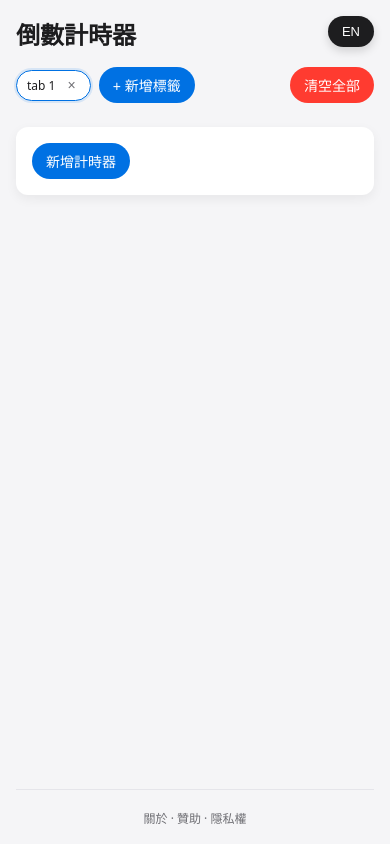
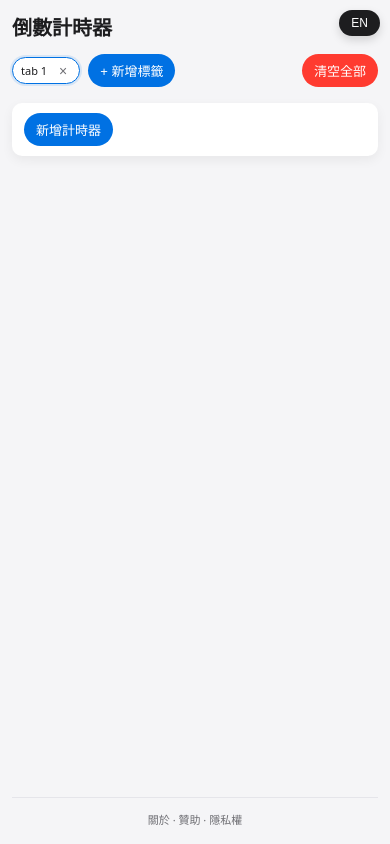
Before and after one commit to SihWeiHuang/countdown-hub, a React (Vite) app: page / in a window 390 px wide. Built offline with nearby package versions, Linux system fonts and the light colour scheme.

Commit message:
add moble device CSS-size

```diff
--- a/src/App.css
+++ b/src/App.css
@@ -424,24 +424,162 @@ body.is-dragging-timer {
   }
 }
 
-/* 窄螢幕：改為直向堆疊，每區塊用整行寬度 */
+/* 窄螢幕：改為直向堆疊；手機專用較緊湊尺寸，減少單張卡片佔高 */
 @media (max-width: 900px) {
+  .app {
+    padding: 12px 12px 16px;
+    padding-top: max(12px, env(safe-area-inset-top));
+  }
+
+  h1 {
+    font-size: 20px;
+  }
+
+  .tabs-bar {
+    margin: 8px 0 10px;
+    flex-wrap: wrap;
+    row-gap: 6px;
+  }
+
+  .tab {
+    padding: 5px 8px;
+  }
+
+  .tab-name {
+    font-size: 11px;
+    max-width: 140px;
+  }
+
+  .add-tab-btn,
+  .control-panel button,
+  .tabs-bar .clear-all-btn {
+    padding: 7px 12px;
+    font-size: 13px;
+  }
+
+  .lang-toggle-btn {
+    top: max(10px, env(safe-area-inset-top));
+    right: max(10px, env(safe-area-inset-right));
+    padding: 6px 12px;
+    font-size: 12px;
+  }
+
+  .timers-container {
+    gap: 6px;
+  }
+
   .timer-card {
     grid-template-columns: 1fr;
+    padding: 5px 8px;
+    border-radius: 9px;
+    font-size: 11px;
+  }
+
+  .timer-zone {
+    padding: 5px 6px;
+    gap: 4px;
   }
 
   .timer-zone + .timer-zone {
     border-left: none;
     border-top: 1px solid #e5e5ea;
-    padding-top: 12px;
-    margin-top: 4px;
+    padding-top: 6px;
+    margin-top: 2px;
   }
 
-  .app {
-    padding: 16px;
+  .zone-row {
+    gap: 6px;
+  }
+
+  .zone-block {
+    gap: 2px;
   }
 
   .stats-row {
-    gap: 40px;
+    gap: 12px;
+    justify-content: space-between;
+    width: 100%;
+    padding: 0 4px;
+  }
+
+  .label-small {
+    font-size: 10px;
+    line-height: 1.2;
+  }
+
+  .timer-total-display,
+  .timer-display {
+    font-size: 14px;
+    line-height: 1.2;
+  }
+
+  .timer-title-input {
+    padding: 3px 6px;
+    font-size: 11px;
+    border-radius: 5px;
+  }
+
+  .time-input-row {
+    gap: 3px;
+    font-size: 10px;
+    flex-wrap: wrap;
+    row-gap: 4px;
+    justify-content: center;
+  }
+
+  .time-input-row input {
+    width: 36px;
+    padding: 2px 3px;
+    font-size: 10px;
+    border-radius: 5px;
+  }
+
+  .timer-actions {
+    gap: 5px;
+    flex-wrap: wrap;
+    justify-content: center;
+  }
+
+  .timer-actions button {
+    padding: 4px 9px;
+    font-size: 10px;
+  }
+
+  .drag-handle {
+    width: 16px;
+    min-width: 16px;
+    height: 26px;
+    border-radius: 6px;
+    font-size: 12px;
+  }
+
+  .timer-start-at,
+  .timer-end-at {
+    font-size: 10px;
+    line-height: 1.25;
+  }
+
+  .datetime-wrap {
+    gap: 4px;
+  }
+
+  .datetime-sep {
+    height: 14px;
+  }
+
+  .control-panel {
+    padding: 10px 12px;
+    margin-top: 6px;
+    border-radius: 10px;
+  }
+
+  .site-footer {
+    padding-top: 14px;
+    font-size: 11px;
+  }
+
+  /* 完成狀態在手機上略減邊框，避免視覺過重 */
+  .timer-card.finished {
+    border-width: 1px;
   }
 }
```
